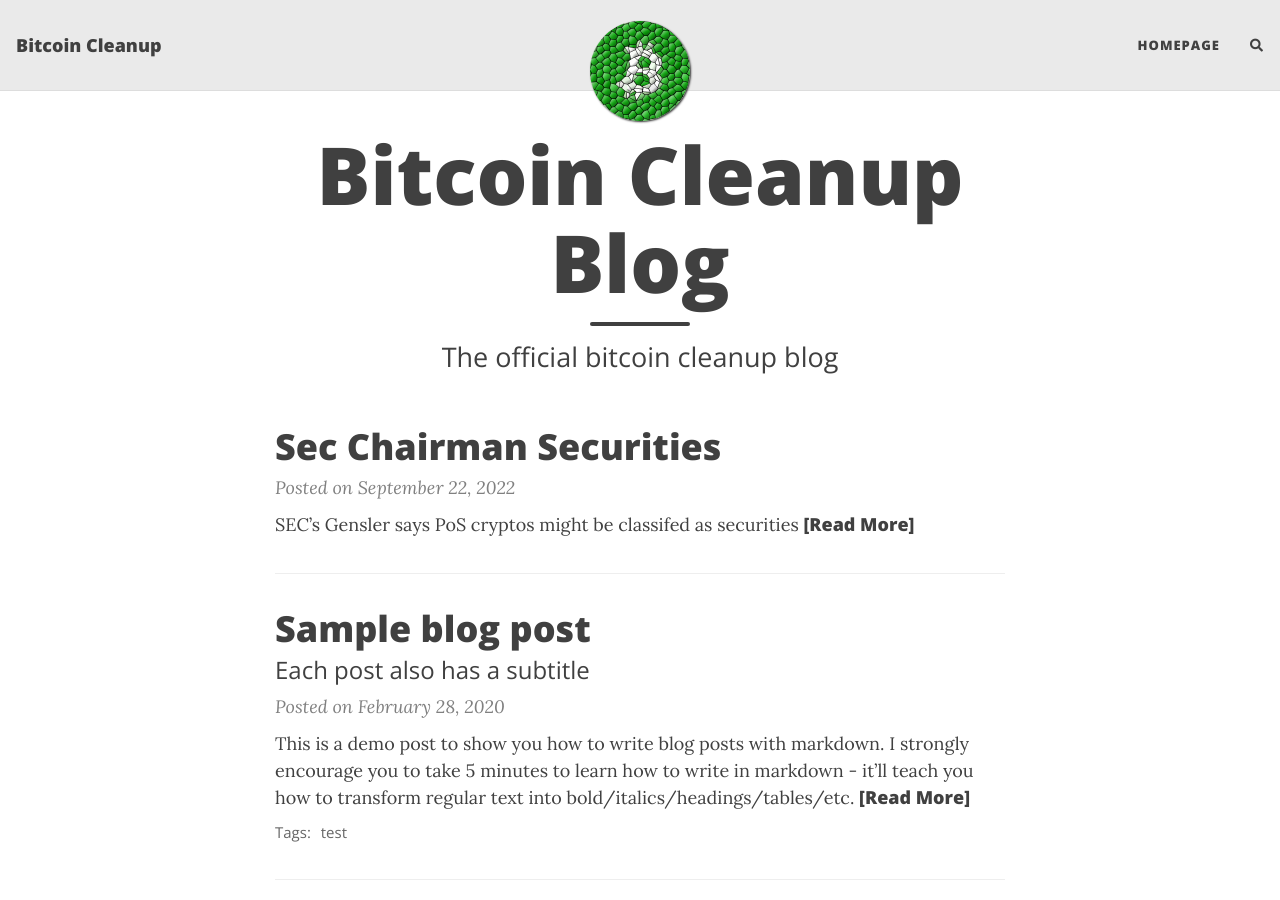
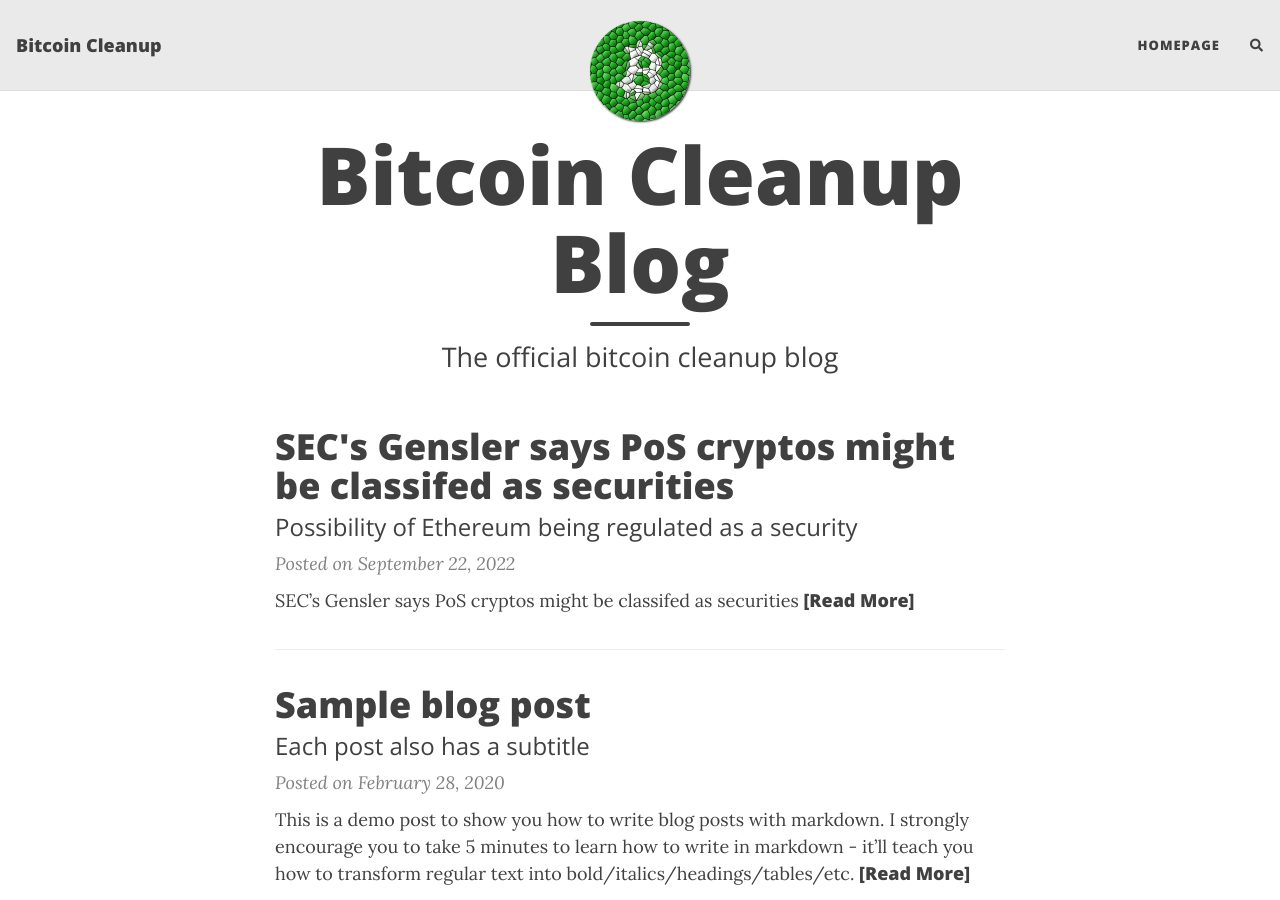
Before and after one commit to bitcoincleanup/bitcoincleanup.github.io, a Jekyll site: the page built from index.html, in a window 1280 px wide and 900 px high. Built offline with Jekyll 4.4.1, drawn with Linux system fonts in a browser that asks for light colours; nearby versions of some CDN libraries; comment, search, counter and statistics services are not loaded.

Commit message:
Update 2022-09-22-sec-chairman-securities.md

```diff
--- a/_posts/2022-09-22-sec-chairman-securities.md
+++ b/_posts/2022-09-22-sec-chairman-securities.md
@@ -1,3 +1,8 @@
+---
+title: SEC's Gensler says PoS cryptos might be classifed as securities
+subtitle: Possibility of Ethereum being regulated as a security
+---
+
 # SEC's Gensler says PoS cryptos might be classifed as securities
 
 ![](https://i.imgur.com/ccBtiAl.jpg)
```
